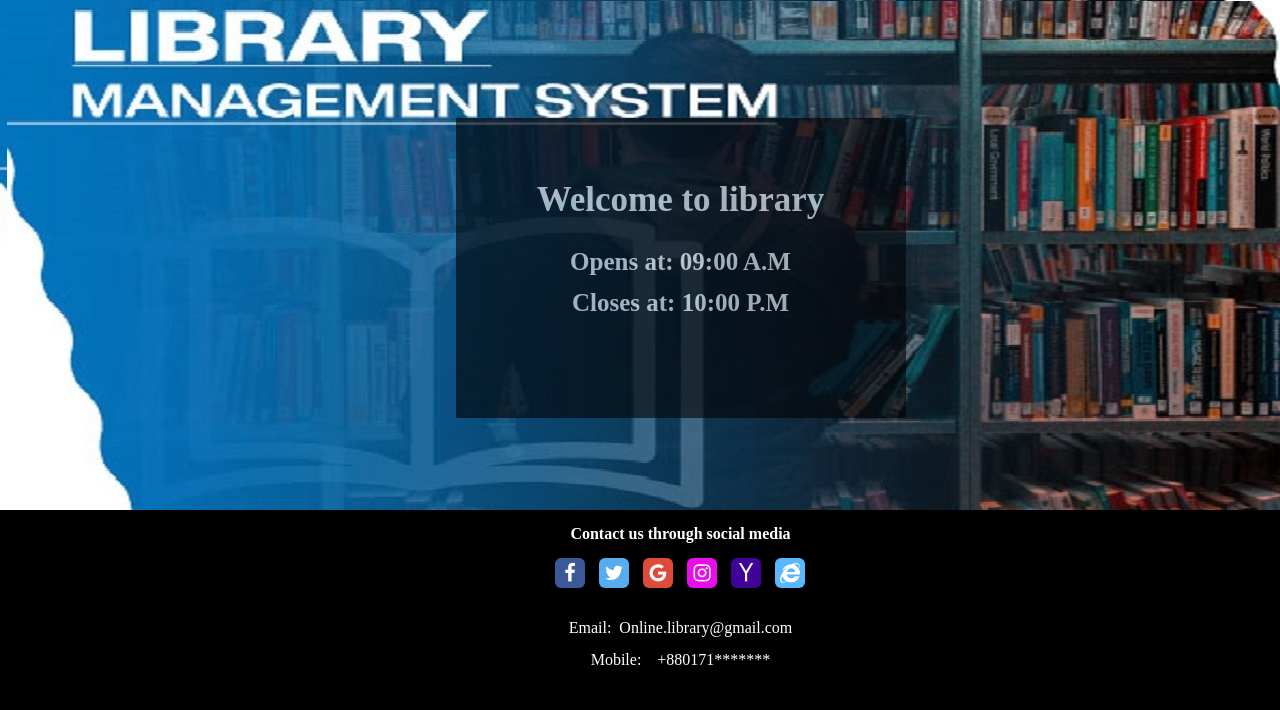
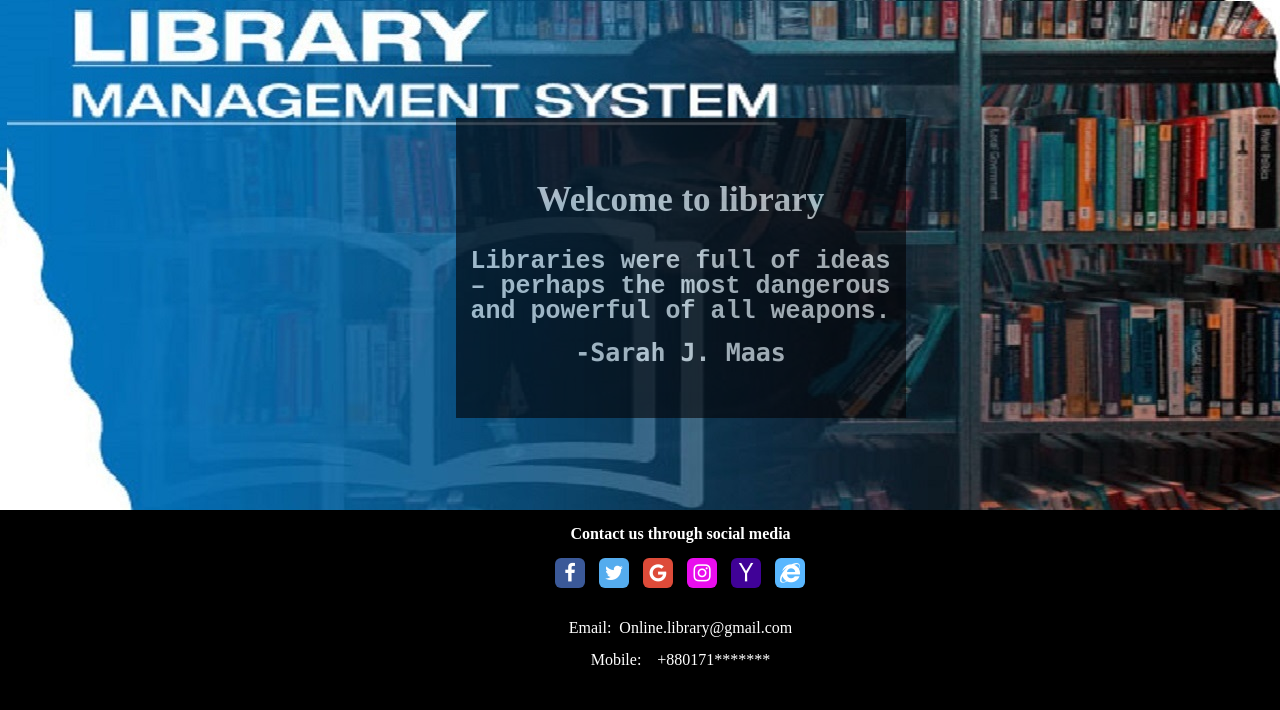
Before and after one commit to Ishankvarshney/Online_Library_system, a PHP site: page / in a window 1280 px wide; the page is wider, and only the part inside the window is pictured. Shown: the part 150-860 px from the top of that part. Run offline with PHP 8.4, Linux system fonts and the light colour scheme.

Commit message:
Update index.php

```diff
--- a/Student/index.php
+++ b/Student/index.php
@@ -74,8 +74,8 @@
 			<div class="box">
 				<br><br><br><br>
 				<h1 style="text-align: center; font-size: 35px;">Welcome to library</h1><br><br>
-				<h1 style="text-align: center;font-size: 25px;">Opens at: 09:00 A.M</h1><br>
-				<h1 style="text-align: center;font-size: 25px;">Closes at: 10:00 P.M</h1><br>
+				<h1 style="text-align: center; font-family:Courier New,Lucida Console;font-size: 25px;">Libraries were full of ideas – perhaps the most dangerous and powerful of all weapons.</h1><br>
+				<h1 style="text-align: center; font-family: Lucida Console, Courier New, monospace; font-weight: bold;font-size: 25px;">-Sarah J. Maas</h1><br>
 			</div>
 		</div>
 		</section>
```
